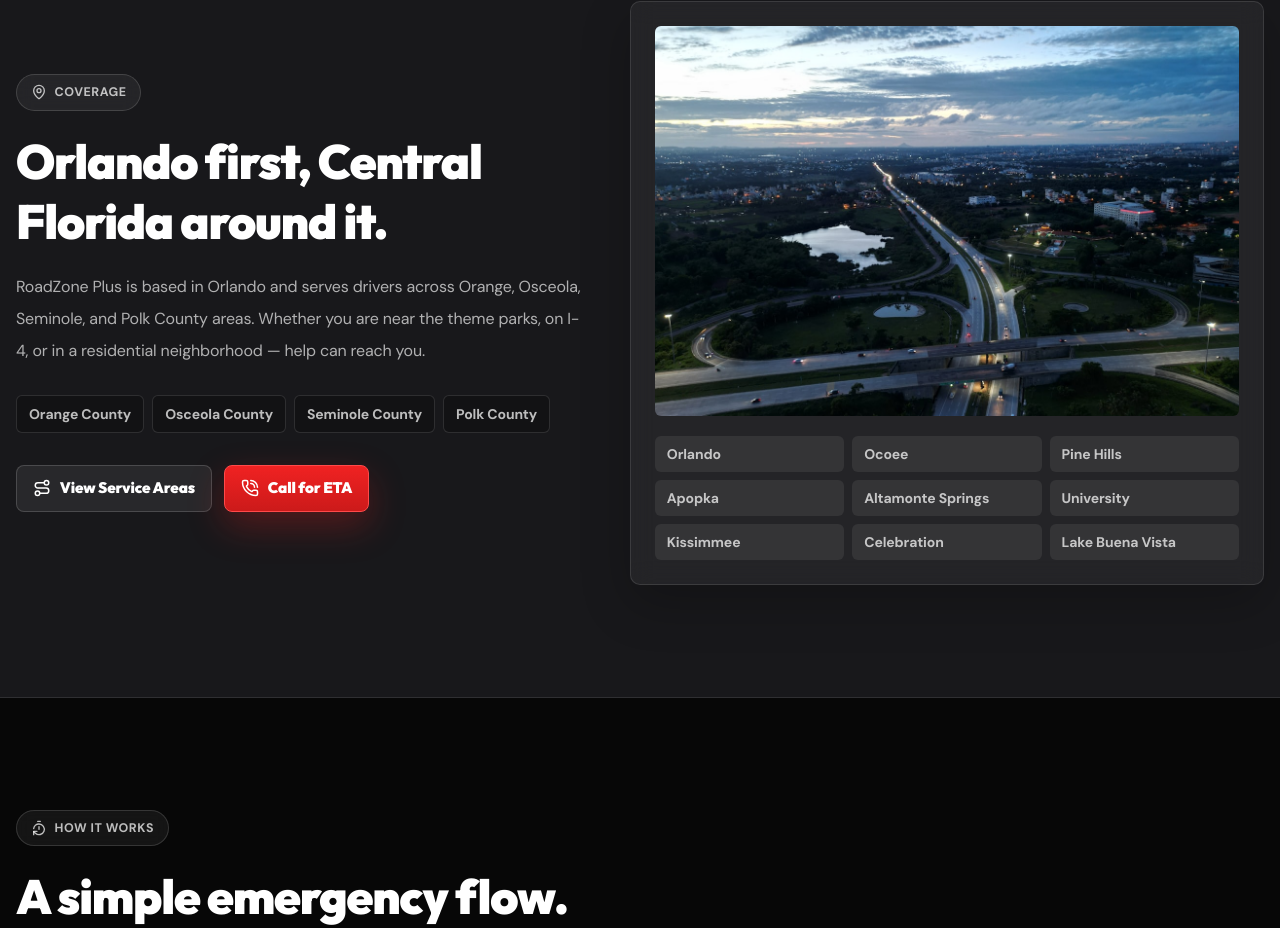
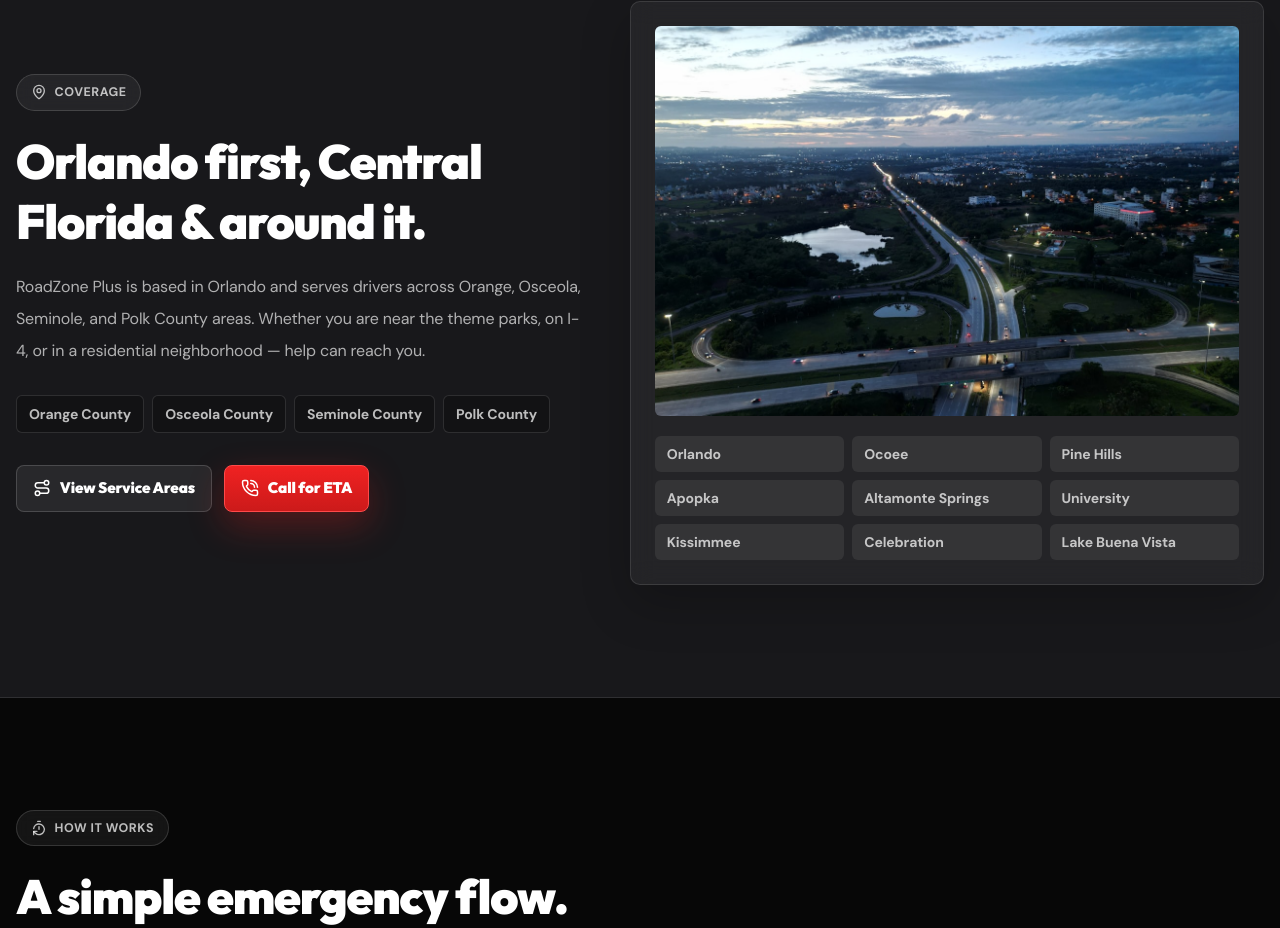
Before and after one commit to bknddevelopment/roadzone-plus, a Next.js app: page / in a window 1280 px wide. Shown: the part 2378-3306 px from the top of the page. Built offline with nearby package versions, Linux system fonts and the light colour scheme; no server answers.

Commit message:
Update RoadZone Plus coverage heading

```diff
--- a/src/app/page.tsx
+++ b/src/app/page.tsx
@@ -194,7 +194,7 @@
               Coverage
             </div>
             <h2 className="mt-5 text-4xl font-black leading-tight text-white sm:text-5xl">
-              Orlando first, Central Florida around it.
+              Orlando first, Central Florida & around it.
             </h2>
             <p className="mt-5 text-base leading-8 text-white/66">
               RoadZone Plus is based in Orlando and serves drivers across Orange,
```
